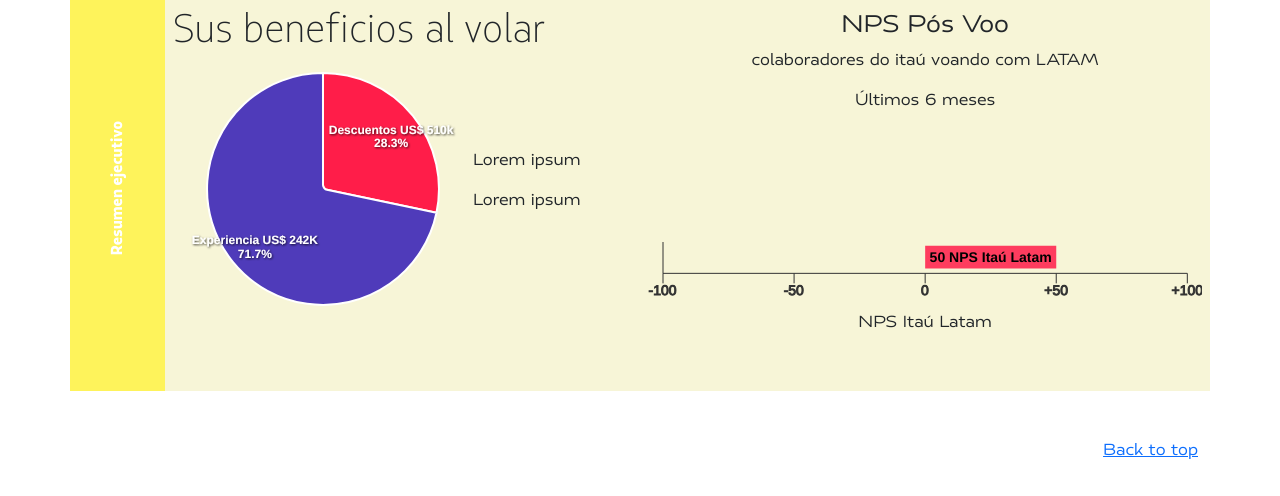
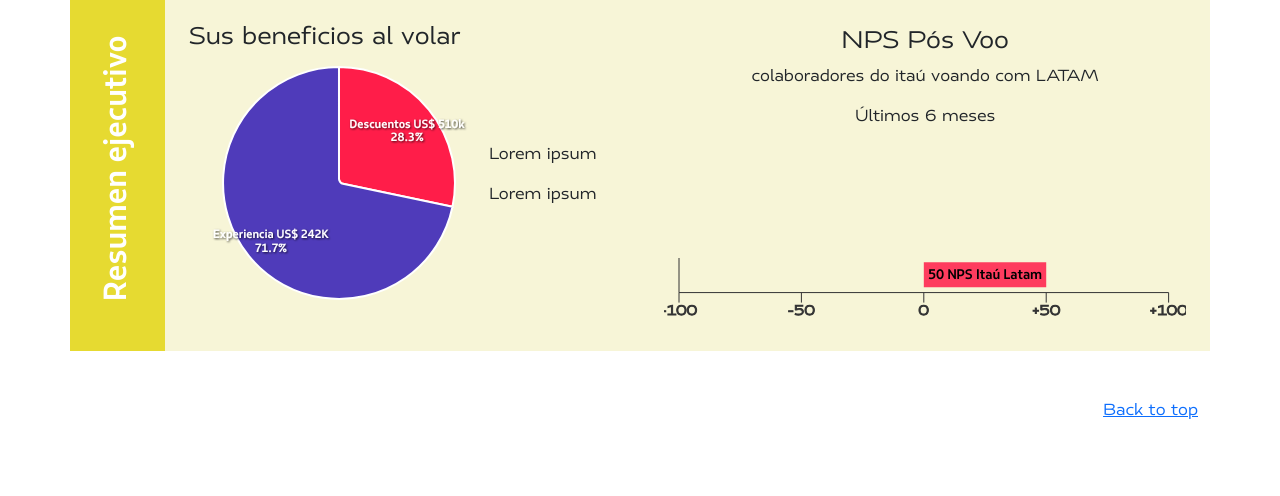
Before and after one commit to ClaudiaPrez88/lading-latam, a plain HTML site: page index.html in a window 1280 px wide. Drawn offline with nearby package versions, Linux system fonts and the light colour scheme; files whose address does not match are found by name.

Commit message:
font personalizada latam

```diff
--- a/assets/css/styles.css
+++ b/assets/css/styles.css
@@ -165,10 +165,11 @@ body {
   transform: rotate(-90deg);
   white-space: nowrap;
   color:#ffffff;
-         font-weight: 800;
+  font-weight: 600;
+  font-size: 2rem;
 }
 .columna-lado{
-          background-color: #FEF35B;
+  background-color: #e6da31;
   display: flex;
 justify-content: center;
 align-items: center;
@@ -180,11 +181,7 @@ body {
   flex-wrap: wrap;
   align-items: center;
 }
-.item1-col2{
-  display: flex;
-  flex-direction: column;
-  align-items: center;
-}
+
         #chart-nps {
             max-width: 600px;
             padding-top: 50px;
@@ -217,7 +214,9 @@ body {
         .bd-placeholder-img-lg {
           font-size: 3.5rem;
         }
+
       }
+
       .b-example-divider {
         width: 100%;
         height: 3rem;
@@ -278,3 +277,10 @@ body {
       .bd-mode-toggle .dropdown-menu .active .bi {
         display: block !important;
       }
+
+      @media (max-width: 768px) {
+        .texto-lateral{
+          transform: rotate(0deg);
+          font-size: 1rem;
+        }
+      }
--- a/index.html
+++ b/index.html
@@ -28,12 +28,12 @@
       <section>
         <div class="container" style="background-color: #F7F5D7;">
           <div class="row d-flex">
-            <div class="col-1 columna-lado">
+            <div class="col-md-1 col-sm-12 columna-lado">
               <p class="texto-lateral">Resumen ejecutivo</p>
             </div>
 
-            <div class="col-5 p-2">
-               <h1 class="fw-light">Sus beneficios al volar</h1>
+            <div class="col-md-5 col-sm-12 p-4">
+               <h1 class="chart-title">Sus beneficios al volar</h1>
                 <div class="contenedor-item1">
                     <div class="col-1-item1">
                     <div id="chart"></div>
@@ -44,16 +44,13 @@
                   </div>
                 </div>
             </div>
-            <div class="col-6 p-2">
+            <div class="col-md-6 col-sm-12 p-4">
                 <div class="chart-container-title">
                   <div class="chart-title">NPS Pós Voo</div>
                   <p>colaboradores do itaú voando com LATAM</p>
                   <p class="mb-5">Últimos 6 meses</p>
                </div>
               <div id="chart-nps"></div>
-              <div class="item1-col2">
-                <p class="mb-5">NPS Itaú Latam</p>
-              </div>
 
             </div>
           </div>
@@ -80,6 +77,7 @@
         width: '100%',
         height: '250px',
         type: 'pie',
+        fontFamily: 'Latam Sans',
               },
         labels: [
           'Descuentos US$ 510k',
@@ -129,6 +127,7 @@
          colors: ['#ff1d49'],
         chart: {
             type: 'bar',
+            fontFamily: 'Latam Sans',
             height: 100, // Altura muy baja para simular una línea
             toolbar: {
                 show: false // Ocultar el menú de herramientas de ApexCharts
```
Lines whose indentation alone changed are shown as unchanged.
